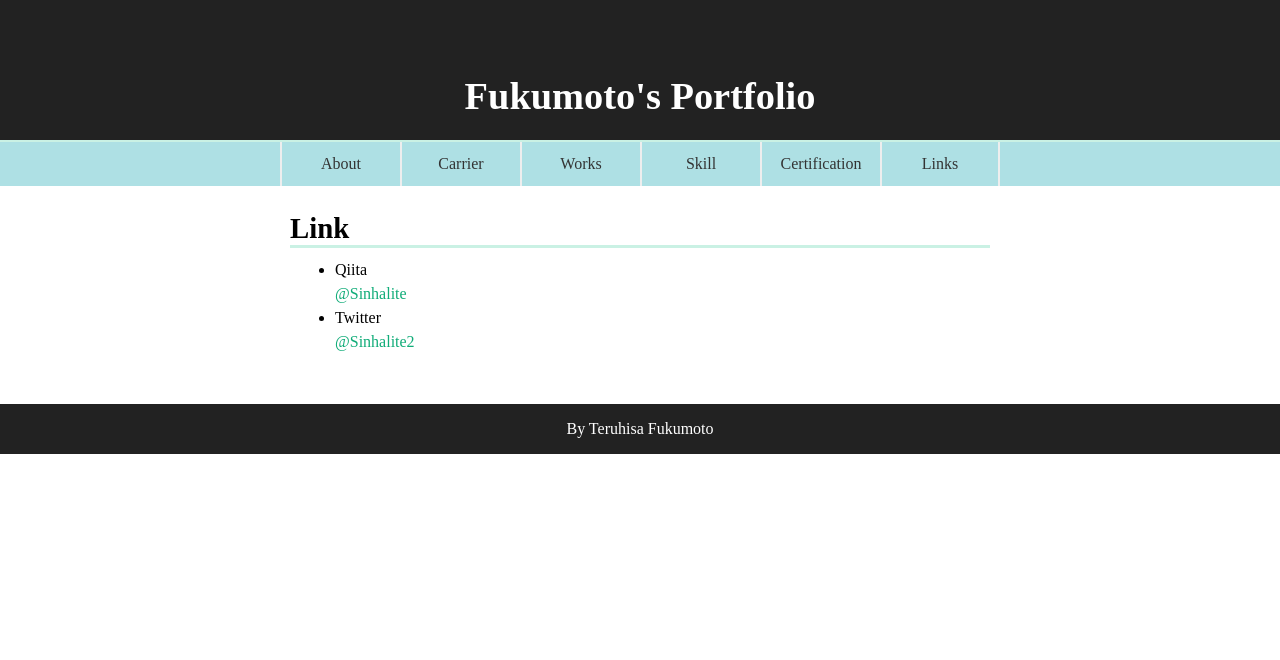
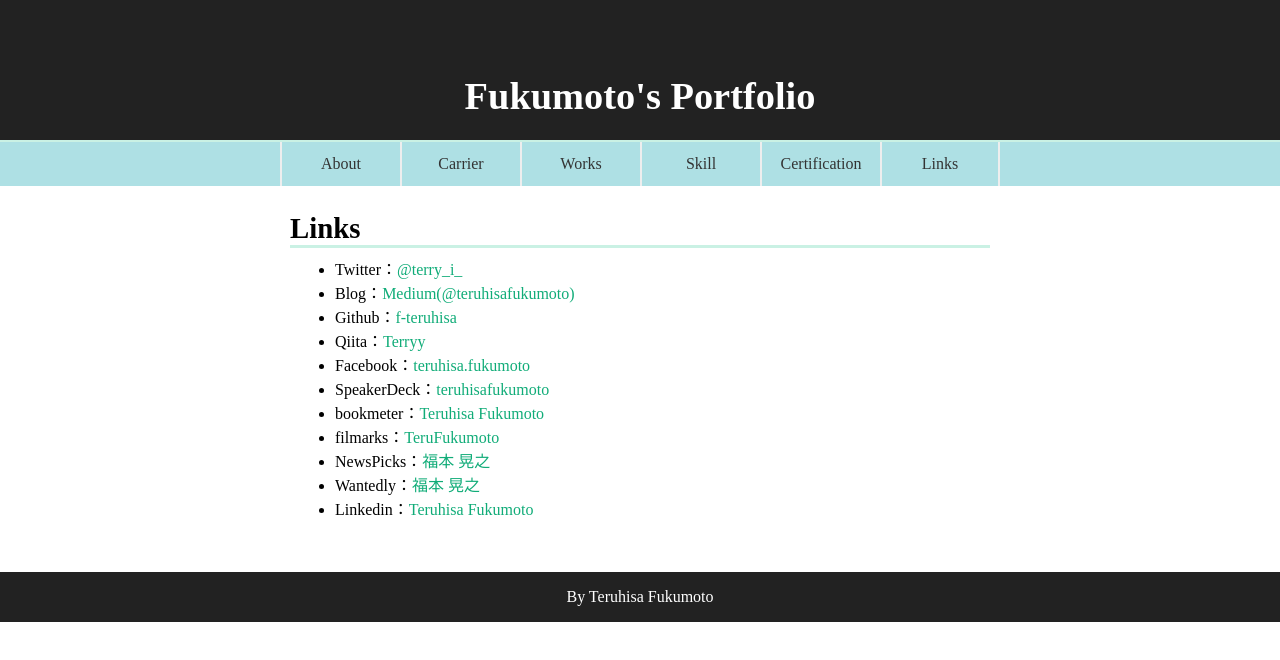
Before and after one commit to f-teruhisa/fukumoto_portfolio, a React (Create React App) app: page /links in a window 1280 px wide. Shown: the top 660 px of the page. Built offline with nearby package versions, Linux system fonts and the light colour scheme.

Commit message:
edit links/

```diff
--- a/src/components/Link.js
+++ b/src/components/Link.js
@@ -2,12 +2,19 @@ import React from 'react';
 
 const Links = () => (
   <React.Fragment>
-    <h2>Link</h2>
+    <h2>Links</h2>
     <ul>
-      <li>Qiita</li>
-      <a href="https://qiita.com/Sinhalite">@Sinhalite</a>
-      <li>Twitter</li>
-      <a href="https://twitter.com/Sinhalite2">@Sinhalite2</a>
+      <li>Twitter：<a href="https://twitter.com/terry_i_">@terry_i_</a></li>
+      <li>Blog：<a href="https://medium.com/@teruhisafukumoto">Medium(@teruhisafukumoto)</a></li>
+      <li>Github：<a href="https://github.com/f-teruhisa">f-teruhisa</a></li>
+      <li>Qiita：<a href="https://qiita.com/Terryy">Terryy</a></li>
+      <li>Facebook：<a href="https://www.facebook.com/teruhisa.fukumoto">teruhisa.fukumoto</a></li>
+      <li>SpeakerDeck：<a href="https://speakerdeck.com/teruhisafukumoto">teruhisafukumoto</a></li>
+      <li>bookmeter：<a href="https://bookmeter.com/users/629901">Teruhisa Fukumoto</a></li>
+      <li>filmarks：<a href="https://filmarks.com/users/teruid">TeruFukumoto</a></li>
+      <li>NewsPicks：<a href="https://newspicks.com/user/613311">福本 晃之</a></li>
+      <li>Wantedly：<a href="https://www.wantedly.com/users/47151584">福本 晃之</a></li>
+      <li>Linkedin：<a href="https://www.linkedin.com/in/teruhisafukumoto">Teruhisa Fukumoto</a></li>
     </ul>
   </React.Fragment>
 );
```
